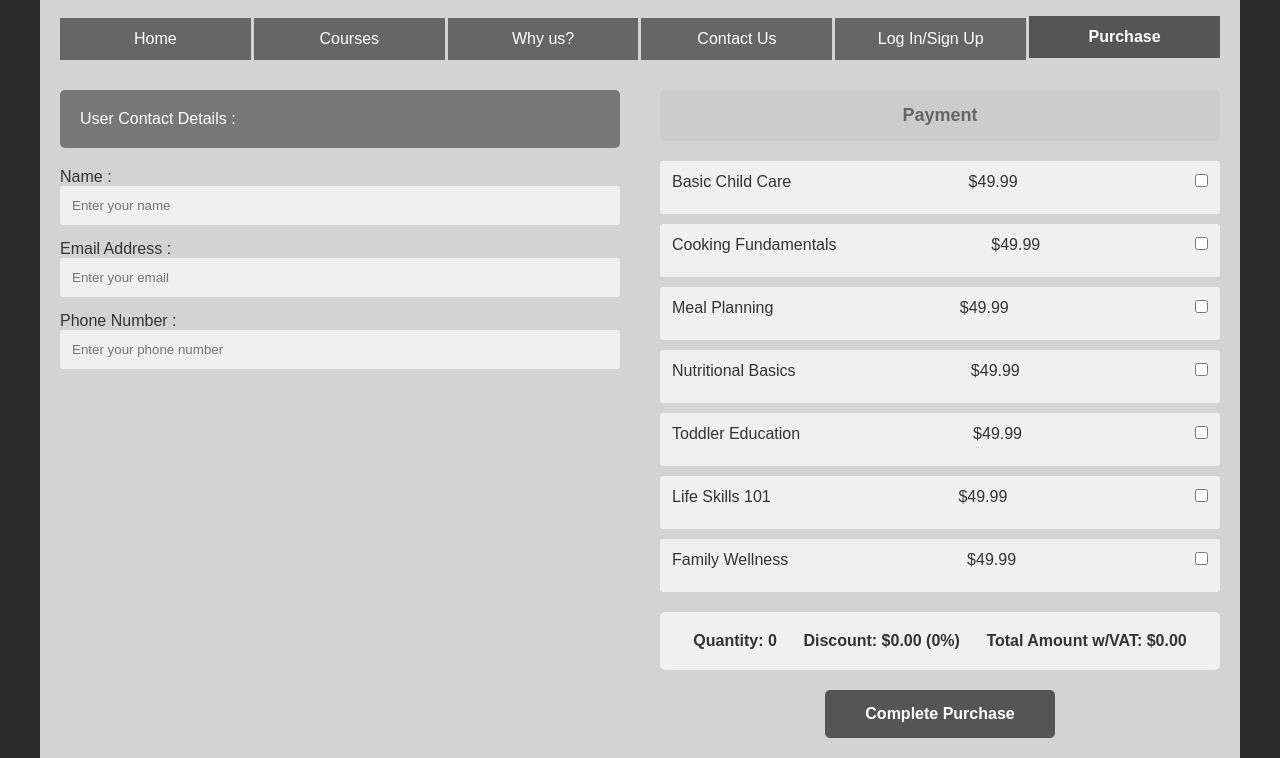
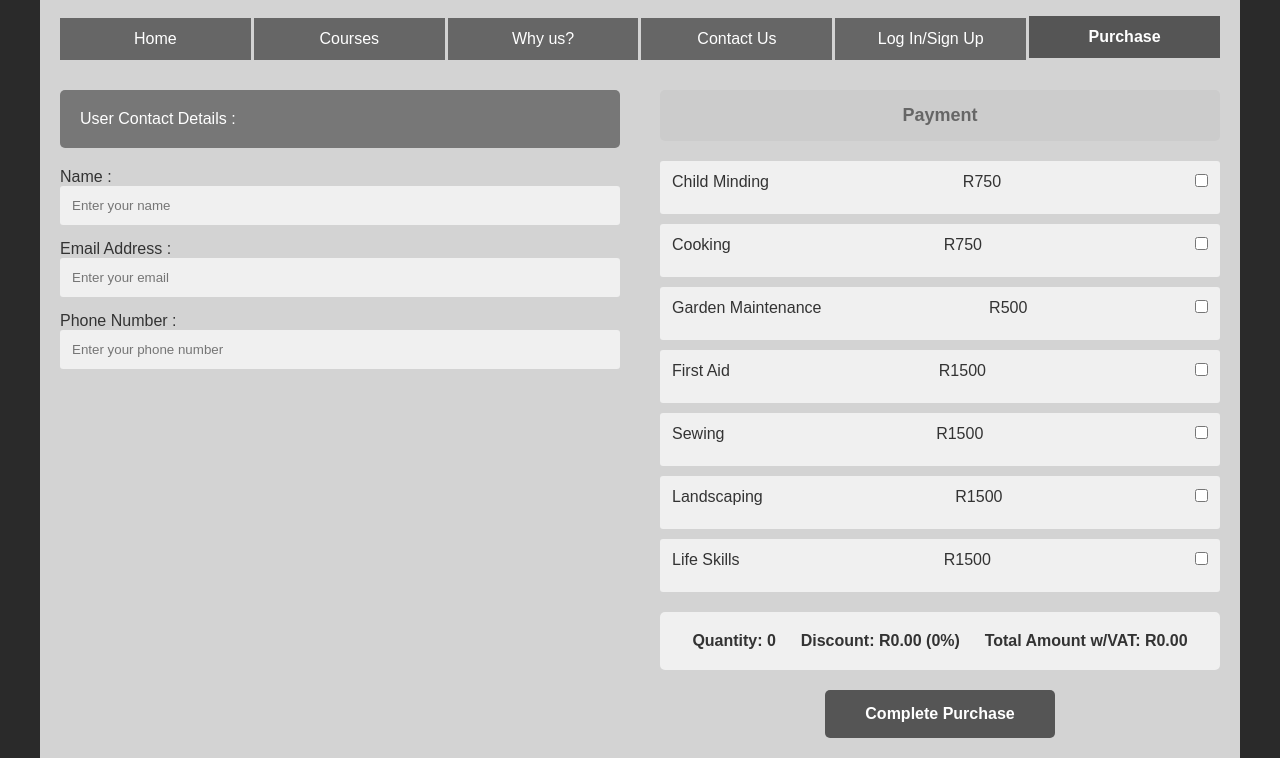
Before and after one commit to ST10466821/XHAW-WEBSITE-GROUP-PROJECT, a plain HTML site: page XHAW-WEBSITE-main/purchase.html in a window 1280 px wide. Shown: the part 141-899 px from the top of the page. Drawn offline with Linux system fonts and the light colour scheme.

Commit message:
Updated the purschase.html to have the names if the courses aswell as the prices. Also added code for the calculation of fees with a discount

```diff
--- a/XHAW-WEBSITE-main/purchase.html
+++ b/XHAW-WEBSITE-main/purchase.html
@@ -42,51 +42,51 @@
                 <div class="payment-header">Payment</div>
 
                 <div class="payment-item">
-                    <span>Basic Child Care</span>
-                    <span class="price">$49.99</span>
-                    <span><input type="checkbox" id="course1" name="courses" value="49.99" onchange="calculateTotal()"></span>
+                    <span>Child Minding</span>
+                    <span class="price">R750</span>
+                    <span><input type="checkbox" id="course1" name="courses" value="750" onchange="calculateTotal()"></span>
                 </div>
 
                 <div class="payment-item">
-                    <span>Cooking Fundamentals</span>
-                    <span class="price">$49.99</span>
-                    <span><input type="checkbox" id="course2" name="courses" value="49.99" onchange="calculateTotal()"></span>
+                    <span>Cooking </span>
+                    <span class="price">R750</span>
+                    <span><input type="checkbox" id="course2" name="courses" value="750" onchange="calculateTotal()"></span>
                 </div>
 
                 <div class="payment-item">
-                    <span>Meal Planning</span>
-                    <span class="price">$49.99</span>
-                    <span><input type="checkbox" id="course3" name="courses" value="49.99" onchange="calculateTotal()"></span>
+                    <span>Garden Maintenance</span>
+                    <span class="price">R500</span>
+                    <span><input type="checkbox" id="course3" name="courses" value="500" onchange="calculateTotal()"></span>
                 </div>
 
                 <div class="payment-item">
-                    <span>Nutritional Basics</span>
-                    <span class="price">$49.99</span>
-                    <span><input type="checkbox" id="course4" name="courses" value="49.99" onchange="calculateTotal()"></span>
+                    <span>First Aid</span>
+                    <span class="price">R1500</span>
+                    <span><input type="checkbox" id="course4" name="courses" value="1500" onchange="calculateTotal()"></span>
                 </div>
 
                 <div class="payment-item">
-                    <span>Toddler Education</span>
-                    <span class="price">$49.99</span>
-                    <span><input type="checkbox" id="course5" name="courses" value="49.99" onchange="calculateTotal()"></span>
+                    <span>Sewing</span>
+                    <span class="price">R1500</span>
+                    <span><input type="checkbox" id="course5" name="courses" value="1500" onchange="calculateTotal()"></span>
                 </div>
 
                 <div class="payment-item">
-                    <span>Life Skills 101</span>
-                    <span class="price">$49.99</span>
-                    <span><input type="checkbox" id="course6" name="courses" value="49.99" onchange="calculateTotal()"></span>
+                    <span>Landscaping</span>
+                    <span class="price">R1500</span>
+                    <span><input type="checkbox" id="course6" name="courses" value="1500" onchange="calculateTotal()"></span>
                 </div>
 
                 <div class="payment-item">
-                    <span>Family Wellness</span>
-                    <span class="price">$49.99</span>
-                    <span><input type="checkbox" id="course7" name="courses" value="49.99" onchange="calculateTotal()"></span>
+                    <span>Life Skills</span>
+                    <span class="price">R1500</span>
+                    <span><input type="checkbox" id="course7" name="courses" value="1500" onchange="calculateTotal()"></span>
                 </div>
 
                 <div class="payment-total">
                     <span>Quantity: <span id="quantity">0</span></span>
-                    <span>Discount: $<span id="discount">0.00</span> (<span id="discountPercent">0</span>%)</span>
-                    <span>Total Amount w/VAT: $<span id="total">0.00</span></span>
+                    <span>Discount: R<span id="discount">0.00</span> (<span id="discountPercent">0</span>%)</span>
+                    <span>Total Amount w/VAT: R<span id="total">0.00</span></span>
                 </div>
 
                 <div style="text-align: center;">
```
